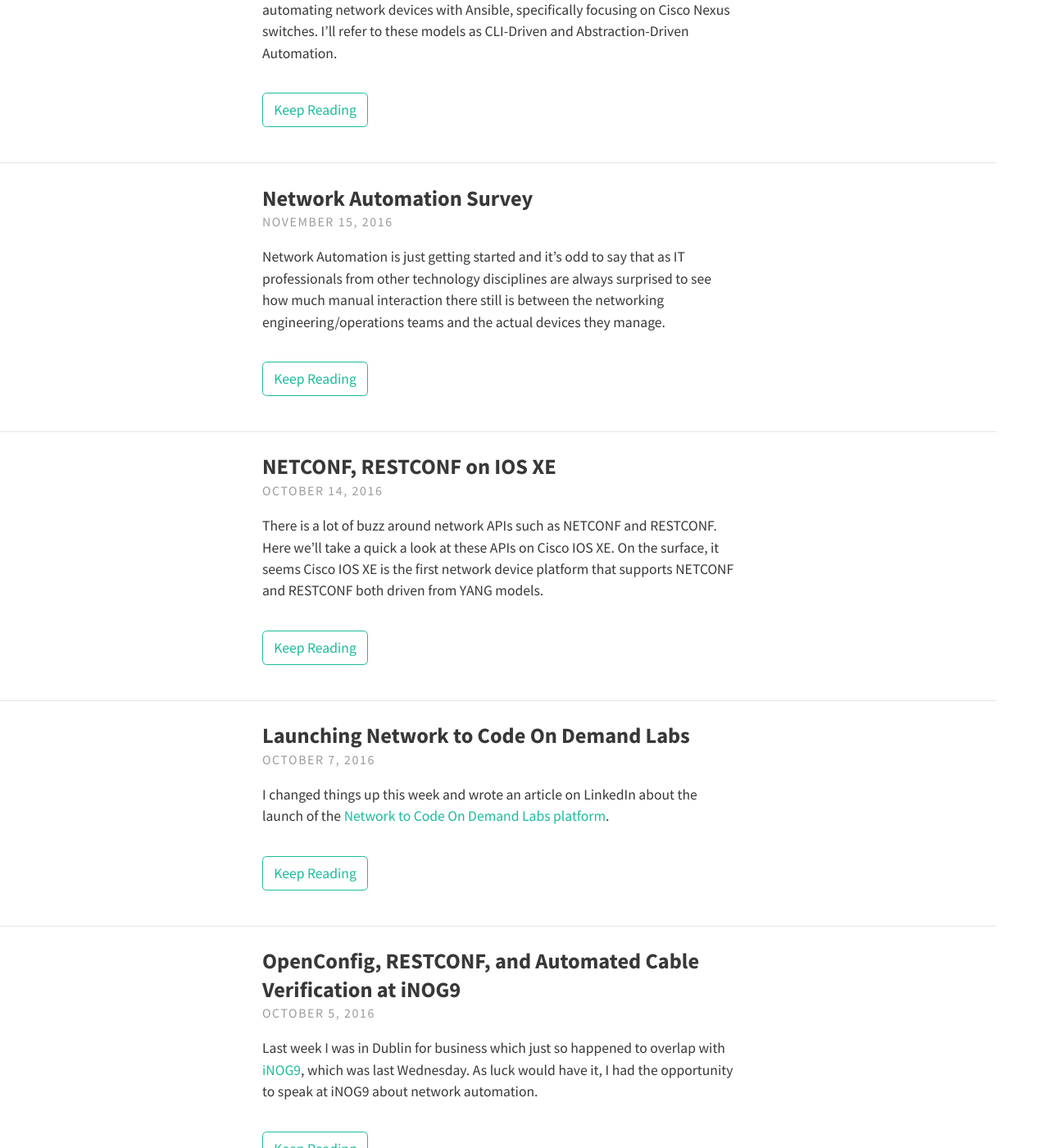
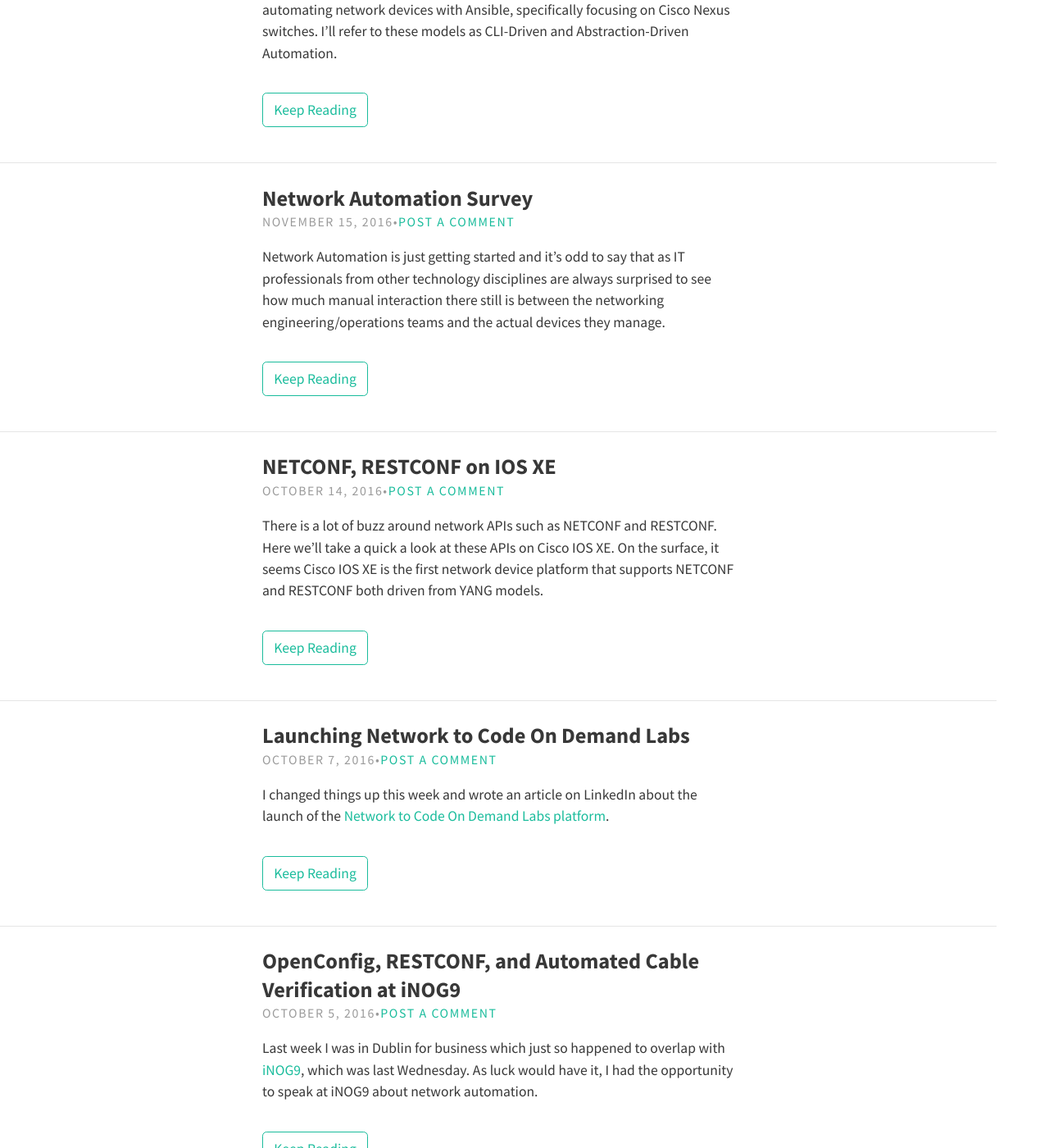
Before and after one commit to jedelman8/jedelman8.github.com, a Jekyll site: the page built from index.html, in a window 1280 px wide and 1400 px high, scrolled down 2579 px. Shown: the whole window at 82% size. Built offline with Jekyll 4.4.1, drawn with Linux system fonts in a browser that asks for light colours; nearby versions of some CDN libraries; the list of posts is cut into pages by our own code; comment, search, counter and statistics services are not loaded; some of the changed text lies outside the part shown.

Commit message:
initial changes

```diff
--- a/index.html
+++ b/index.html
@@ -14,10 +14,10 @@
 
       <header>
         <h1>
-          <a class="post-link" href="{{ post.url | prepend: site.baseurl }}#disqus_thread">{{ post.title }}</a>
+          <a class="post-link" href="{{ post.url | prepend: site.baseurl }}">{{ post.title }}</a>
         </h1>
 
-        <p class="meta">{{ post.date | date: "%B %-d, %Y" }}</p>
+        <p class="meta">{{ post.date | date: "%B %-d, %Y" }}&bull;<a href="{{ post.url | prepend: site.baseurl }}#disqus_thread">Post a Comment</a></p>
       </header>
 
       <div class="excerpt">
```
